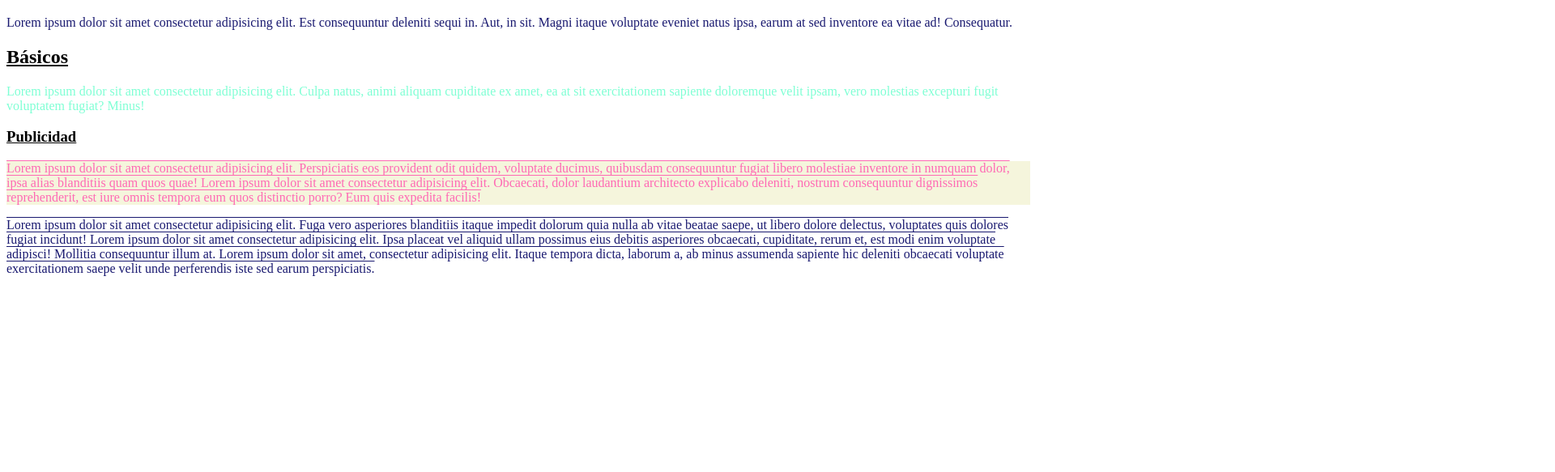
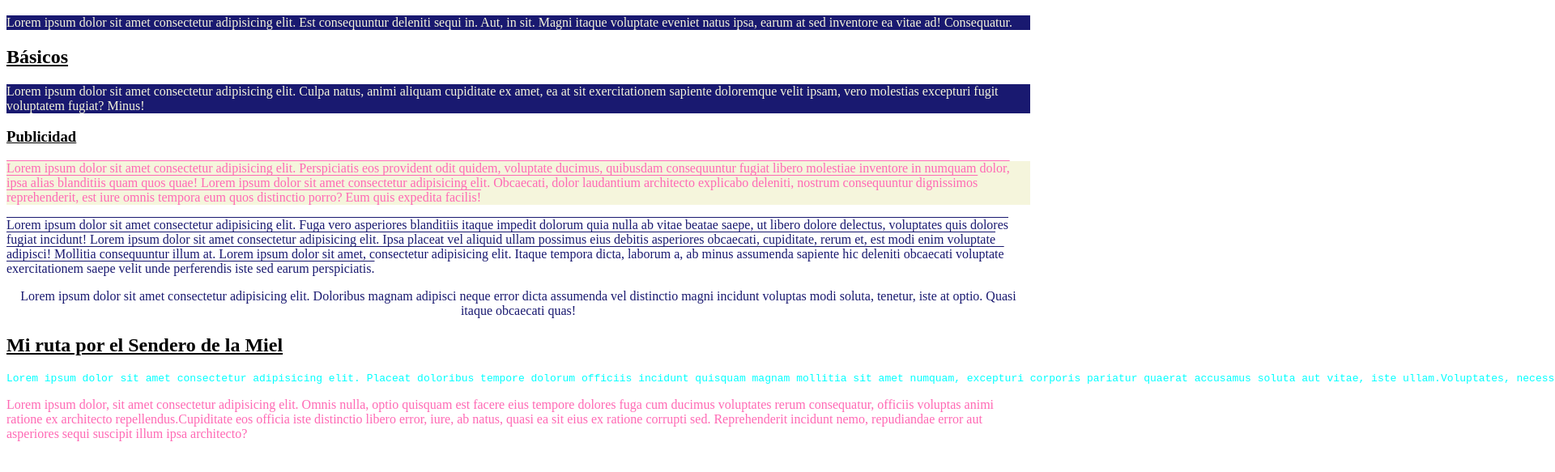
Before and after one commit to Mescrico/LMSGI, a plain HTML site: page CSS/cap02 (selectores)/selectores.html in a window 1280 px wide. Shown: the part 61-644 px from the top of the page at 81% size, 1920 px wide, since content can reach past the window. Drawn offline with Linux system fonts and the light colour scheme.

Commit message:
Repaso en clase

```diff
--- /dev/null
+++ b/CSS/cap02 (selectores)/css/avanzados.css
@@ -0,0 +1,27 @@
+/* Avanzados */
+
+article p { /* hijo o nieto o lo que sea */
+    color: aqua;
+}
+
+article > p { /* hijo directo */
+    color: hotpink;
+}
+
+/* Adyacente */
+
+h1 + p, h2 + p { /* En este caso, es solo para el parrafo que va después de un h1 SIN QUE ESTÉ ESTE DENTRO */
+    background-color: midnightblue;
+    color: beige;
+}
+
+/* Sibling */
+
+h3 ~ h4 {
+    background-color: khaki;
+}
+
+/* atributos */
+dfn[title] {
+    background-color: red;
+}
--- a/CSS/cap02 (selectores)/css/estilos.css
+++ b/CSS/cap02 (selectores)/css/estilos.css
@@ -27,8 +27,11 @@ h1, h2, h3 {
     text-decoration: overline;
 }
 
-
-
 p.novedad.urgente { /* Tiene que cumplir las condiciones */
     color: hotpink;
 }
+
+/* selector de id */
+p#assumenda {
+    text-align: center;
+}
--- a/CSS/cap02 (selectores)/selectores.html
+++ b/CSS/cap02 (selectores)/selectores.html
@@ -6,6 +6,7 @@
         <title>Selectores</title>
 
         <link rel="stylesheet" href="css/estilos.css">
+        <link rel="stylesheet" href="css/avanzados.css">
     </head>
     <body>
 
@@ -24,5 +25,14 @@
 
 
         <p class="novedad">Lorem ipsum dolor sit amet consectetur adipisicing elit. Fuga vero asperiores blanditiis itaque impedit dolorum quia nulla ab vitae beatae saepe, ut libero dolore delectus, voluptates quis dolores fugiat incidunt! Lorem ipsum dolor sit amet consectetur adipisicing elit. Ipsa placeat vel aliquid ullam possimus eius debitis asperiores obcaecati, cupiditate, rerum et, est modi enim voluptate adipisci! Mollitia consequuntur illum at. Lorem ipsum dolor sit amet, consectetur adipisicing elit. Itaque tempora dicta, laborum a, ab minus assumenda sapiente hic deleniti obcaecati voluptate exercitationem saepe velit unde perferendis iste sed earum perspiciatis.</p>
+
+        <p id="assumenda">Lorem ipsum dolor sit amet consectetur adipisicing elit. Doloribus magnam adipisci neque error dicta assumenda vel distinctio magni incidunt voluptas modi soluta, tenetur, iste at optio. Quasi itaque obcaecati quas!</p>
+
+        <article>
+            <h2>Mi ruta por el Sendero de la Miel</h2>
+            <pre><p>Lorem ipsum dolor sit amet consectetur adipisicing elit. Placeat doloribus tempore dolorum officiis incidunt quisquam magnam mollitia sit amet numquam, excepturi corporis pariatur quaerat accusamus soluta aut vitae, iste ullam.Voluptates, necessitatibus voluptate sit, accusamus alias, nesciunt tempora quis sint molestiae saepe ad esse dignissimos. Vel quam consequuntur similique a sint error debitis consequatur deleniti ut, et ratione! Suscipit, beatae!</p></pre>
+
+            <p>Lorem ipsum dolor, sit amet consectetur adipisicing elit. Omnis nulla, optio quisquam est facere eius tempore dolores fuga cum ducimus voluptates rerum consequatur, officiis voluptas animi ratione ex architecto repellendus.Cupiditate eos officia iste distinctio libero error, iure, ab natus, quasi ea sit eius ex ratione corrupti sed. Reprehenderit incidunt nemo, repudiandae error aut asperiores sequi suscipit illum ipsa architecto?</p>
+        </article>
     </body>
 </html>
```
